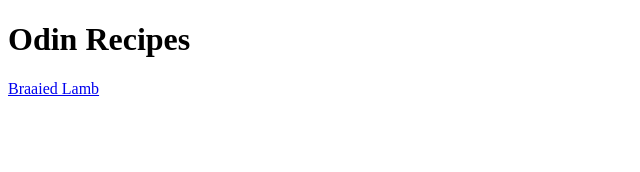
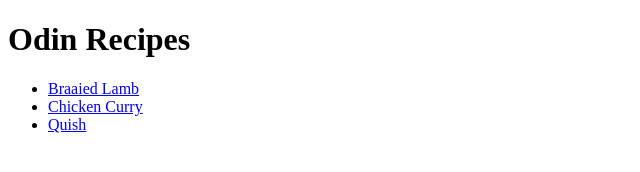
Before and after one commit to justinharmse/odin-recipes, a plain HTML site: page index.html in a window 1280 px wide. Shown: the whole page, without its empty margins (0-640 px from the left). Drawn offline with Linux system fonts and the light colour scheme.

Commit message:
linked chicken-curry.html and quish.html to index.html

```diff
--- a/index.html
+++ b/index.html
@@ -8,7 +8,14 @@
 
 <body>
     <h1>Odin Recipes</h1>
-    <a href="./recipes/lamb.html">Braaied Lamb</a>
+
+    <ul>
+        <li><a href="./recipes/lamb.html">Braaied Lamb</a></li>
+        <li><a href="./recipes/chicken-curry.html">Chicken Curry</a></li>
+        <li><a href="./recipes/quish.html">Quish</a></li>
+    </ul>
+
+
 </body>
 
 </html>
```
